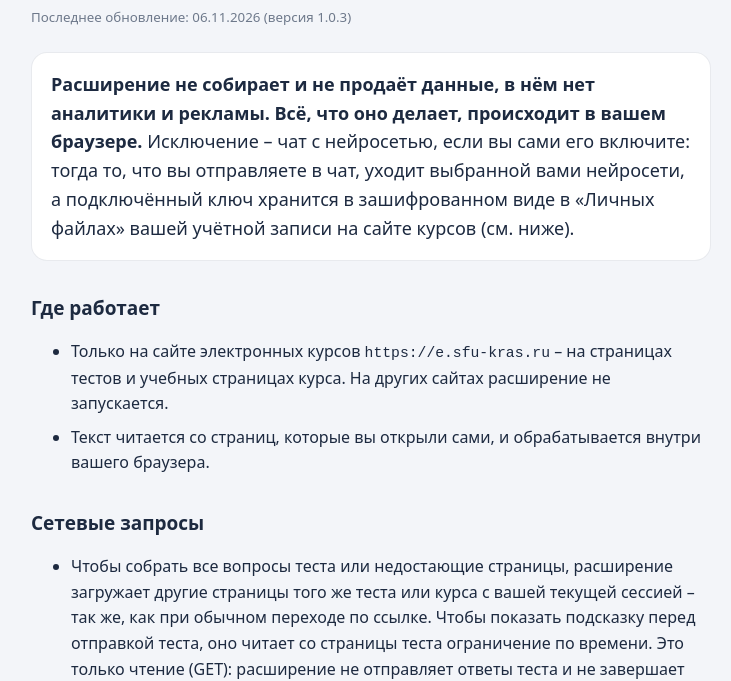
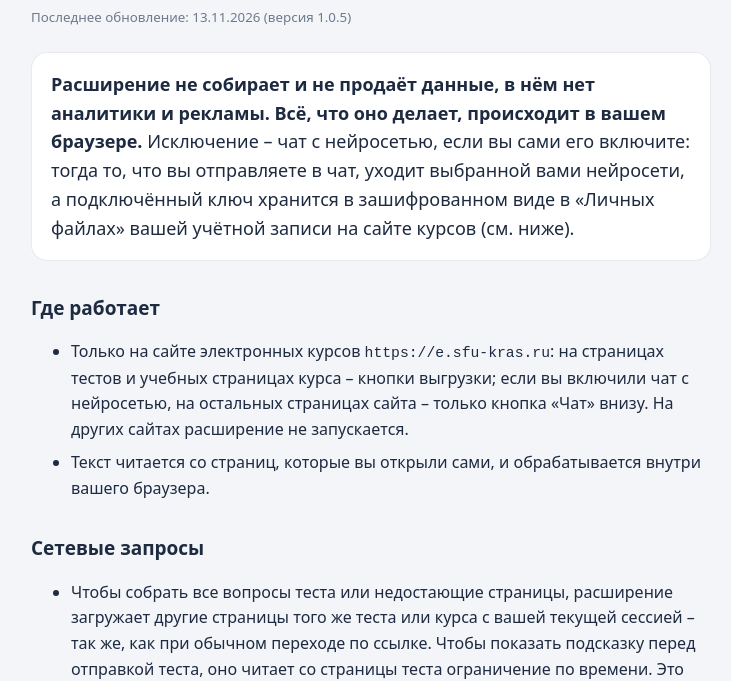
Before and after one commit to ktyfujkjdfx/ekonspekt-privacy, a plain HTML site: page index.html in a window 1280 px wide. Shown: the part 125-806 px from the top of the page, without its empty margins (269-1000 px from the left). Drawn offline with Linux system fonts and the light colour scheme.

Commit message:
Политика 1.0.5: кнопка «Чат» на остальных страницах сайта курсов (если чат включён)

```diff
--- a/index.html
+++ b/index.html
@@ -24,11 +24,11 @@
 <main>
   <div class="eyebrow">еКонспект</div>
   <h1>Политика конфиденциальности</h1>
-  <small>Последнее обновление: 06.11.2026 (версия 1.0.3)</small>
+  <small>Последнее обновление: 13.11.2026 (версия 1.0.5)</small>
   <p class="lead"><b>Расширение не собирает и не продаёт данные, в нём нет аналитики и рекламы. Всё, что оно делает, происходит в вашем браузере.</b> Исключение – чат с нейросетью, если вы сами его включите: тогда то, что вы отправляете в чат, уходит выбранной вами нейросети, а подключённый ключ хранится в зашифрованном виде в «Личных файлах» вашей учётной записи на сайте курсов (см. ниже).</p>
   <h2>Где работает</h2>
   <ul>
-    <li>Только на сайте электронных курсов <code>https://e.sfu-kras.ru</code> – на страницах тестов и учебных страницах курса. На других сайтах расширение не запускается.</li>
+    <li>Только на сайте электронных курсов <code>https://e.sfu-kras.ru</code>: на страницах тестов и учебных страницах курса – кнопки выгрузки; если вы включили чат с нейросетью, на остальных страницах сайта – только кнопка «Чат» внизу. На других сайтах расширение не запускается.</li>
     <li>Текст читается со страниц, которые вы открыли сами, и обрабатывается внутри вашего браузера.</li>
   </ul>
   <h2>Сетевые запросы</h2>
```
Also changed, not shown: privacy.html (+2 -2 lines), 1 other file.
